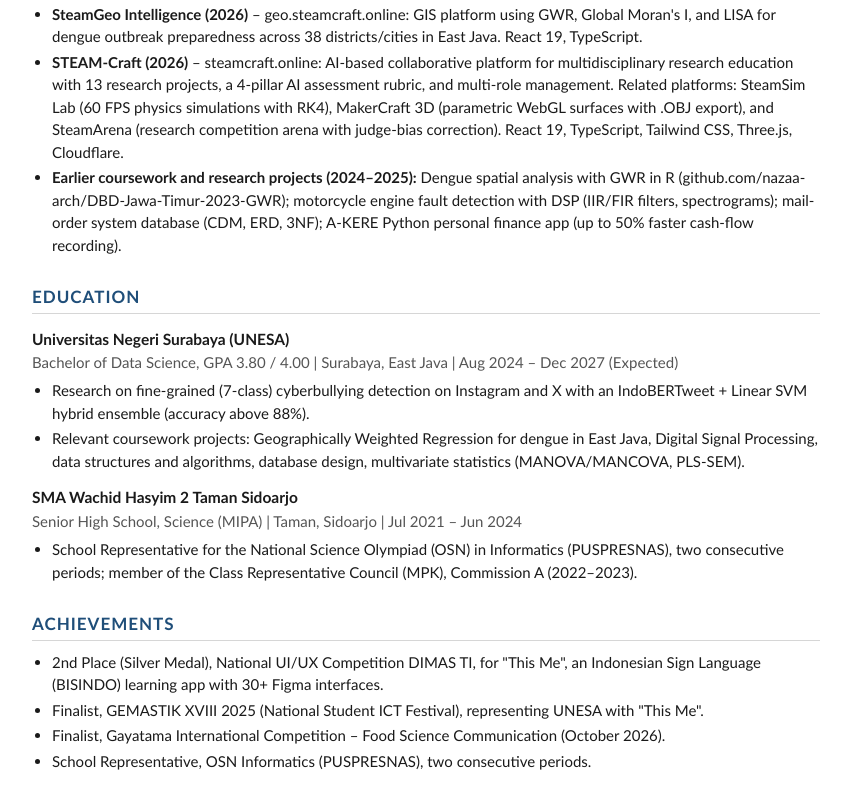
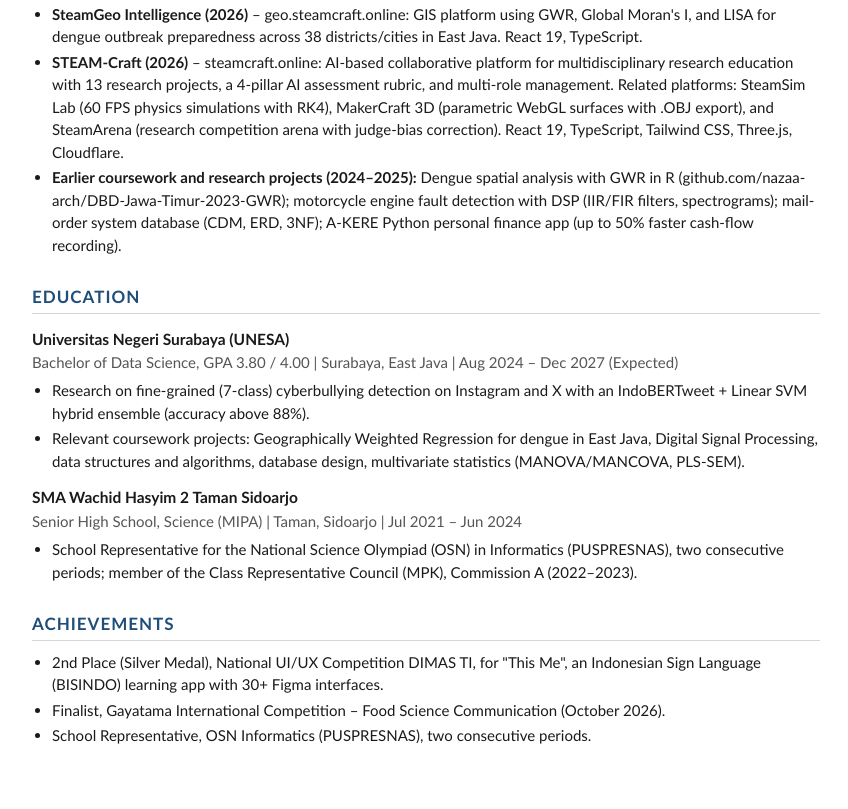
Before and after one commit to nazaa-arch/cvats, a plain HTML site: page index.html in a window 1280 px wide. Shown: the part 3103-3912 px from the top of the page, without its empty margins (214-1062 px from the left). Drawn offline with Linux system fonts and the light colour scheme.

Commit message:
Remove GEMASTIK finalist claim from CV

```diff
--- a/index.html
+++ b/index.html
@@ -187,7 +187,6 @@
     <h2>Achievements</h2>
     <ul>
       <li>2nd Place (Silver Medal), National UI/UX Competition DIMAS TI, for "This Me", an Indonesian Sign Language (BISINDO) learning app with 30+ Figma interfaces.</li>
-      <li>Finalist, GEMASTIK XVIII 2025 (National Student ICT Festival), representing UNESA with "This Me".</li>
       <li>Finalist, Gayatama International Competition – Food Science Communication (October 2026).</li>
       <li>School Representative, OSN Informatics (PUSPRESNAS), two consecutive periods.</li>
     </ul>
```
